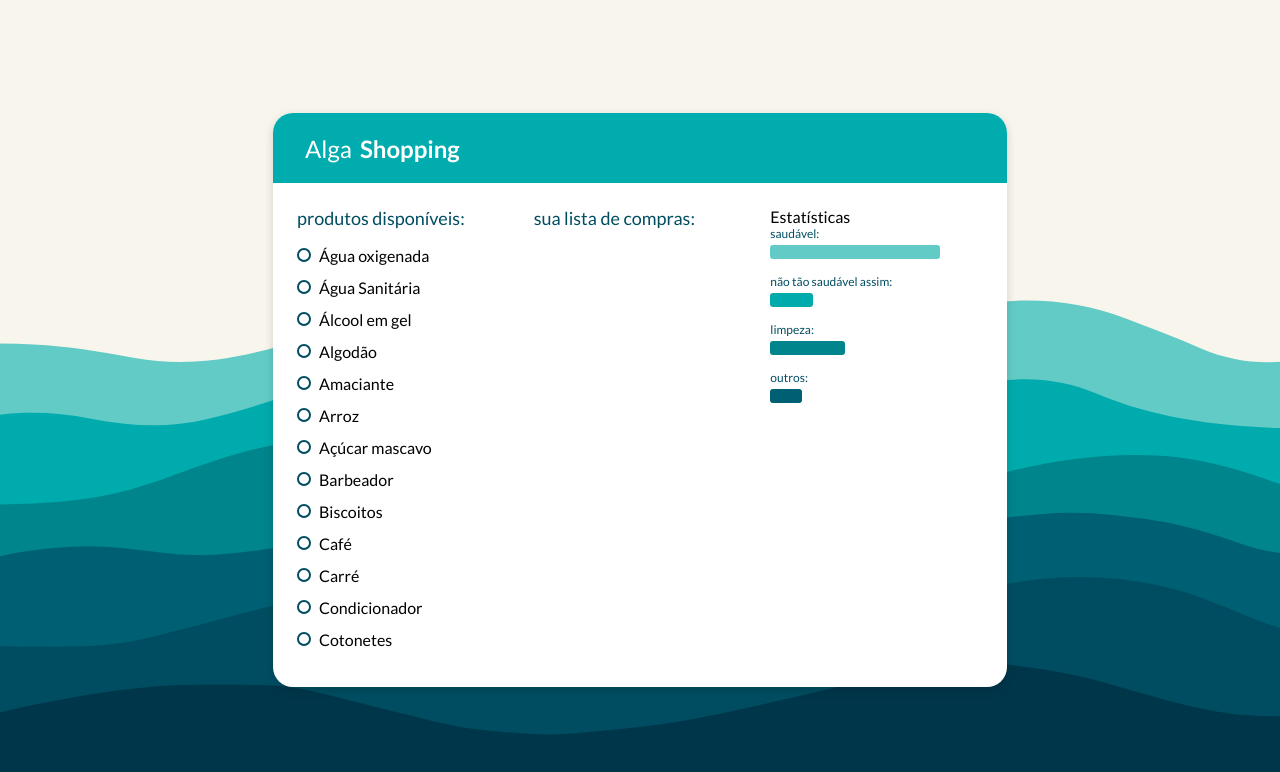
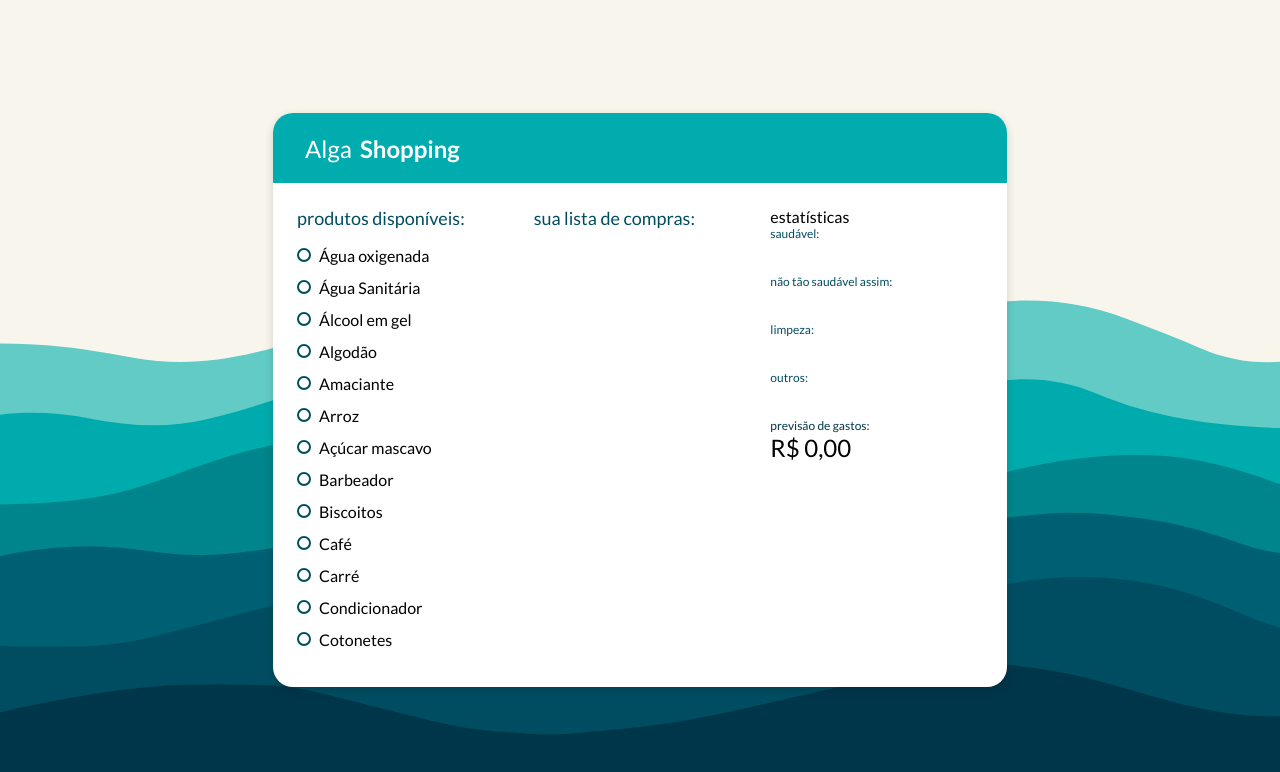
Before and after one commit to LuizEduardoBilotta/DesafioReact, a React (Create React App) app: page / in a window 1280 px wide. Shown: the top 772 px of the page. Built offline with nearby package versions, Linux system fonts and the light colour scheme.

Commit message:
Add totalPrice

```diff
--- a/src/components/App/App.jsx
+++ b/src/components/App/App.jsx
@@ -5,12 +5,14 @@
 import LineChart from '../../shared/LineChart/LineChart'
 import ShoppingList from '../ShoppingList'
 import productsMock from '../../mocks/products.json'
+import extractPercentage from '../../utils/extractPercentage'
 
 function App () {
     const colors = ['#62CBC6', '#00ABAD', '#00858C', '#006073', '#004D61']
 
     const [products, setProducts] = useState(productsMock.products);
     const [selectedProducts, setSelectedProducts] = useState([]);
+    const [totalPrice, setTotalPrice] = useState(0);
 
     useEffect(() => {
         const newSelectedProducts = products
@@ -18,6 +20,14 @@
 
             setSelectedProducts(newSelectedProducts)
     }, [products])
+
+    useEffect(() =>{
+        const total = selectedProducts
+            .map(product => product.price)
+            .reduce((a, b) => a + b, 0)
+
+            setTotalPrice(total)
+    }, [selectedProducts])
 
     function handleToggle(id) {
         const newProducts = products.map(product =>
@@ -44,12 +54,60 @@
                 />}
 
                 right={<div>
-                    Estatísticas
+                    estatísticas
 
-                    <LineChart color={colors[0]} title="saudável" percentage={80} />
-                    <LineChart color={colors[1]} title="não tão saudável assim" percentage={20} />
-                    <LineChart color={colors[2]} title="limpeza" percentage={35} />
-                    <LineChart color={colors[3]} title="outros" percentage={15} />
+                    <LineChart
+                        color={colors[0]}
+                        title="saudável"
+                        percentage={extractPercentage(
+                            selectedProducts.length,
+                            selectedProducts
+                                .filter(product => product.tags.includes('healthy'))
+                                .length
+                        )}
+                    />
+                    <LineChart
+                        color={colors[1]}
+                        title="não tão saudável assim"
+                        percentage={extractPercentage(
+                            selectedProducts.length,
+                            selectedProducts
+                                .filter(product => product.tags.includes('junk'))
+                                .length
+                        )}
+                    />
+                    <LineChart
+                        color={colors[2]}
+                        title="limpeza"
+                        percentage={extractPercentage(
+                            selectedProducts.length,
+                            selectedProducts
+                                .filter(product => product.tags.includes('cleaning'))
+                                .length
+                        )}
+                    />
+                    <LineChart
+                        color={colors[3]}
+                        title="outros"
+                        percentage={extractPercentage(
+                            selectedProducts.length,
+                            selectedProducts
+                                .filter(product => product.tags.includes('others'))
+                                .length
+                        )}
+                    />
+
+                    <div style={{ marginTop: 12 }}>
+                        <h2 style={{ fontWeight: 400, fontSize: 12, color: '#00364A' }}>
+                            previsão de gastos:
+                        </h2>
+                        <div style={{ fontSize: 24 }}>
+                            { totalPrice.toLocaleString('pt-br', {
+                                minimumFractionDigits: 2, style: 'currency', currency: 'BRL'
+                            }) }
+                        </div>
+                    </div>
+
                 </div>}
             />
         </Container>
--- a/src/components/ShoppingList/ShoppingList.jsx
+++ b/src/components/ShoppingList/ShoppingList.jsx
@@ -11,6 +11,7 @@
             {
                 products.map(product =>
                     <Checkbox
+                        key={product.id}
                         value={product.checked}
                         title={product.name}
                         onClick={() => onToggle(product.id)}
--- a/src/shared/LineChart/LineChart.styles.js
+++ b/src/shared/LineChart/LineChart.styles.js
@@ -17,4 +17,5 @@
     border-radius: 3px;
     background-color: ${props => props.color ? props.color : '#004D61'};
     width: ${props => props.percentage ? props.percentage : 0}%;
+    transition: .5s ease;
 `
--- /dev/null
+++ b/src/utils/extractPercentage.js
@@ -0,0 +1,3 @@
+export default function extractPercentage(total, category) {
+    return (category * 100) / total
+}
```
